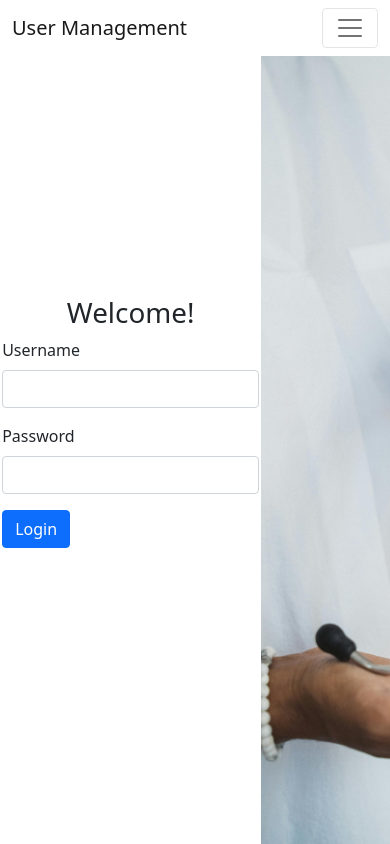
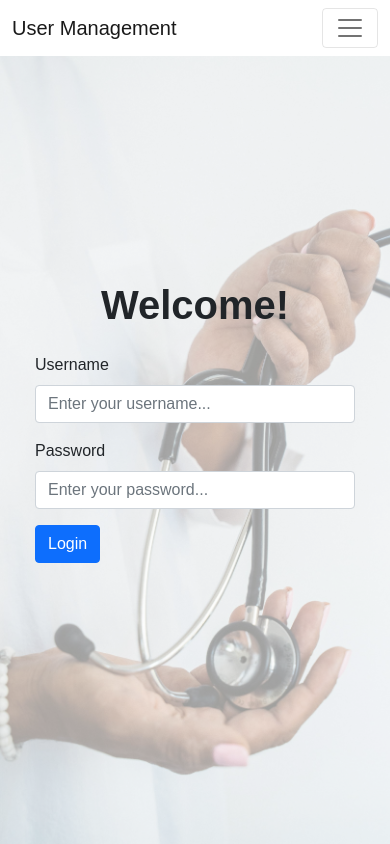
Before and after one commit to glenngx/INF2003-P2-Group15, a Flask app: page /login in a window 390 px wide. Run offline with Flask 3, Linux system fonts and the light colour scheme.

Commit message:
styled css for login

```diff
--- a/static/css/login.css
+++ b/static/css/login.css
@@ -4,9 +4,16 @@
     padding: 0;
 }
 
+h1 {
+    font-weight: 700;
+    margin-bottom: 24px;
+    font-size: 56px;
+}
+
 body {
     width: 100%;
     height: 100vh;
+    font-family: Arial, Helvetica, sans-serif;
     display: flex;
     flex-direction: column;
 }
@@ -36,6 +43,7 @@ body {
 }
 
 .rightcol {
+    display: block;
     flex:33%;
     background-image: url(../images/pexels-anntarazevich-7904469.jpg);
     background-size: cover;
@@ -43,9 +51,41 @@ body {
 }
 
 .leftcol {
+    display: block;
     flex: 67%;
     display: flex;
     justify-content: center;
     align-items: center;
     flex-direction: column;
+    transition: .5s ease-in;
 }
+
+.form-control {
+    width: 320px;
+}
+
+@media only screen and (max-width: 640px) {
+    h1 {
+        font-size: 40px;
+    }
+
+    .rightcol {
+        display: none;
+    }
+
+    .leftcol {
+        flex: 100%;
+        transition: .5s ease-in;
+    }
+
+    .leftcolbg {
+        width: 100%;
+        height: 100%;
+        position: absolute;
+        opacity: 0.4;
+        z-index: -1;
+        background-image: url(../images/pexels-anntarazevich-7904469.jpg);
+        background-size: cover;
+        background-repeat: none;
+    }
+}
--- a/templates/login.html
+++ b/templates/login.html
@@ -8,19 +8,20 @@
 
 <div class="row">
     <div class="column leftcol">
+        <div class="leftcolbg"></div>
         <h1>Welcome!</h1>
 
         <form method="POST" action="/login" novalidate>
             <div class="mb-3">
                 <label for="username" class="form-label">Username</label>
-                <input type="text" class="form-control" id="username" name="username" required>
+                <input type="text" class="form-control" id="username" name="username" placeholder="Enter your username..." required>
                 <div class="invalid-feedback">
                     Please enter your username.
                 </div>
             </div>
             <div class="mb-3">
                 <label for="password" class="form-label">Password</label>
-                <input type="password" class="form-control" id="password" name="password" required>
+                <input type="password" class="form-control" id="password" name="password" placeholder="Enter your password..." required>
                 <div class="invalid-feedback">
                     Please enter your password.
                 </div>
@@ -28,8 +29,7 @@
             <button type="submit" class="btn btn-primary">Login</button>
         </form>
     </div>
-    <div class="column rightcol">
-    </div>
+    <div class="column rightcol"></div>
 </div>
 
 <!-- Display Flash Messages for Invalid Credentials -->
```
